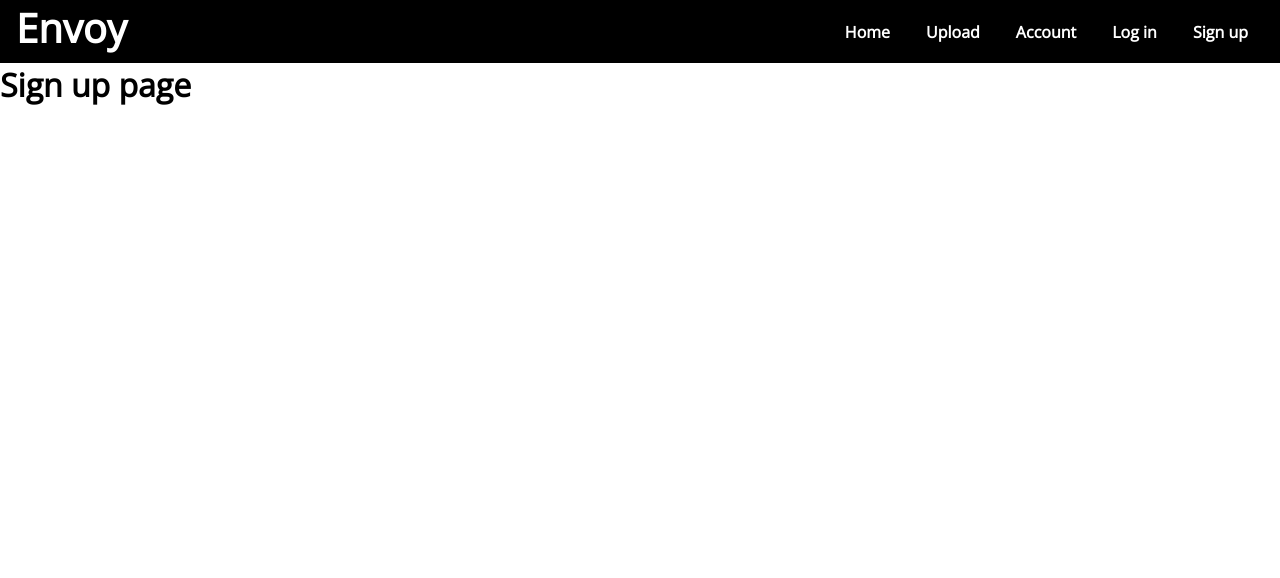
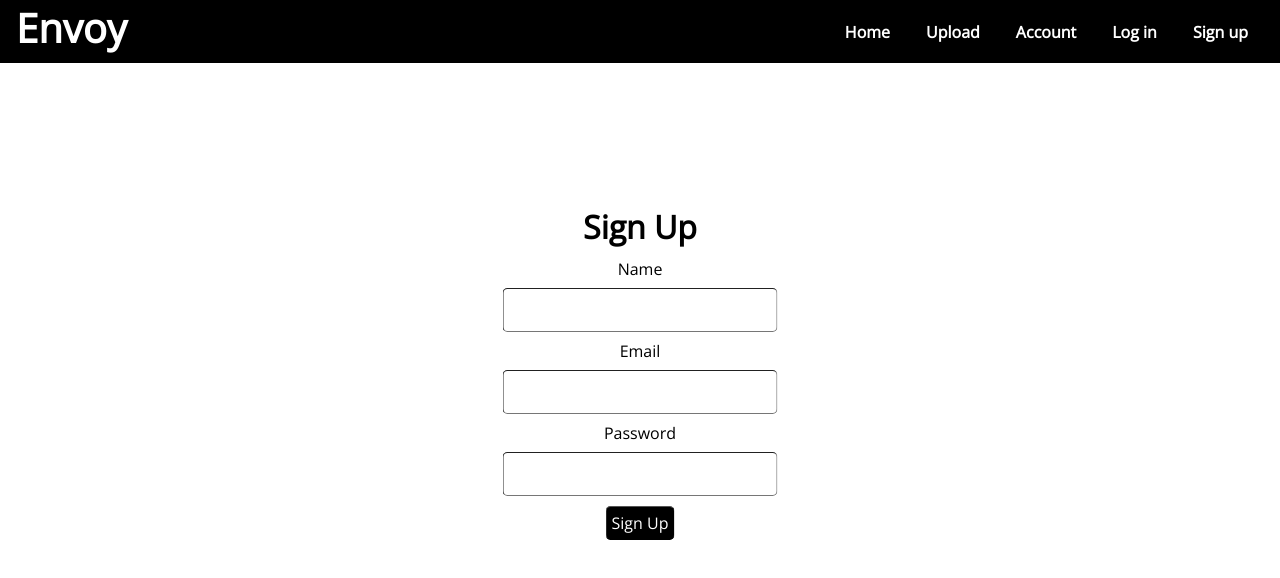
Before and after one commit to acm-projects/Envoy, a React (Create React App) app in the folder frontend/: page /signup in a window 1280 px wide. Shown: the top 578 px of the page. Built offline with nearby package versions, Linux system fonts and the light colour scheme.

Commit message:
Sign up page setup

```diff
--- a/frontend/package.json
+++ b/frontend/package.json
@@ -3,6 +3,10 @@
   "version": "0.1.0",
   "private": true,
   "dependencies": {
+    "@emotion/react": "^11.10.4",
+    "@emotion/styled": "^11.10.4",
+    "@mui/material": "^5.10.9",
+    "@mui/styled-engine-sc": "^5.10.6",
     "@testing-library/jest-dom": "^5.16.5",
     "@testing-library/react": "^13.4.0",
     "@testing-library/user-event": "^13.5.0",
@@ -10,6 +14,7 @@
     "react-dom": "^18.2.0",
     "react-router-dom": "^6.4.1",
     "react-scripts": "5.0.1",
+    "styled-components": "^5.3.6",
     "web-vitals": "^2.1.4"
   },
   "scripts": {
--- /dev/null
+++ b/frontend/src/components/Form.js
@@ -0,0 +1,50 @@
+import React, { useState } from 'react';
+import './styles/Form.css'
+
+export default function Form() {
+
+  const [name, setName] = useState('');
+  const [email, setEmail] = useState('');
+  const [password, setPassword] = useState('');
+
+  const handleNameChange = (event) => {
+    setName(event.target.value);
+  };
+
+  const handleEmailChange = (event) => {
+    setEmail(event.target.value);
+  };
+
+  const handlePasswordChange = (event) => {
+    setPassword(event.target.value);
+  };
+
+  const handleSignup = (event) => {
+    event.preventDefault();
+    alert("Welcome to Envoy!");
+  };
+
+  return (
+    <div class="center">
+      <div className="form">
+        <div className="heading">
+          <h1>Sign Up</h1>
+        </div>
+        <form>
+          <label className="label">Name</label>
+          <input className="input" type="text" onChange={handleNameChange} value={name} />
+
+          <label className="label">Email</label>
+          <input className="input" type="email" onChange={handleEmailChange} value={email} />
+
+          <label className="label">Password</label>
+          <input className="input" type="password" onChange={handlePasswordChange} value={password} />
+
+          <button className="button" type="submit" onClick={handleSignup}>
+            Sign Up
+          </button>
+        </form>
+      </div>
+    </div>
+  );
+}
--- /dev/null
+++ b/frontend/src/components/styles/Form.css
@@ -0,0 +1,52 @@
+.form {
+    height: 390px;
+    position: relative;
+
+}
+
+.center {
+    position: absolute;
+    top: 50%;
+    left: 50%;
+    transform: translate(-50%, -50%);
+    padding: 10px;
+}
+
+.heading {
+    display: flex;
+    justify-content: center;
+    padding-bottom: 10px;
+}
+
+.label {
+    font-size: medium;
+    color: black;
+    display: flex;
+    justify-content: center;
+}
+
+.input {
+    display: block;
+    border-radius: 5px;
+    border-width: 1px;
+    width: 275px;
+    padding: 10px 8px;
+    margin: 8px 0;
+    box-sizing: border-box;
+    font-size: medium;
+}
+
+.button {
+    color: white;
+    background-color: black;
+    font-size: medium;
+    display: block;
+    padding: 5px;
+    margin: 10px auto;
+    border-radius: 5px;
+    border-width: 1px;
+}
+
+.button:hover {
+    background-color: grey;
+}
--- a/frontend/src/pages/Signup.js
+++ b/frontend/src/pages/Signup.js
@@ -1,11 +1,12 @@
 import React from 'react'
 import Navbar from '../components/Navbar';
+import Form from '../components/Form';
 
 const Signup = () => {
   return (
-    <div>
+    <div className="signup">
       <Navbar />
-      <h1>Sign up page</h1>
+      <Form />
     </div>
   )
 }
```
Also changed, not shown: frontend/src/App.css (line endings or trailing spaces), frontend/src/index.css (line endings or trailing spaces), frontend/src/pages/Signup.css (added), 1 other file (tests, documents, lock files or other folders).
